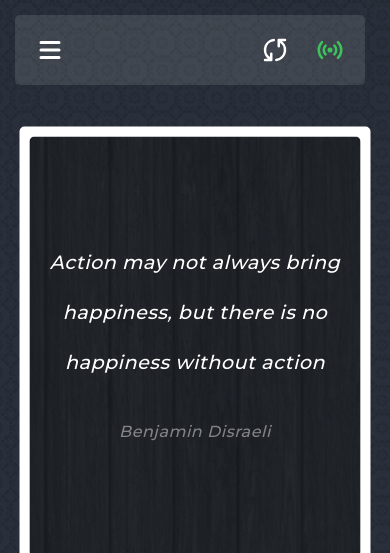
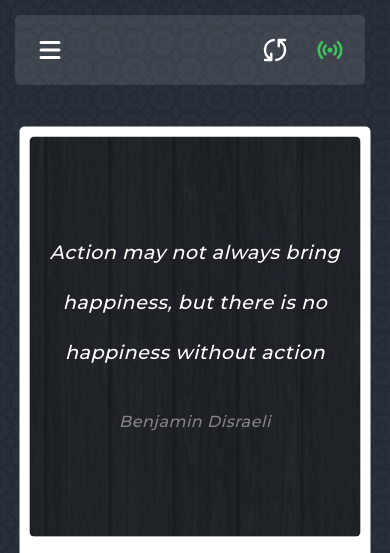
Before and after one commit to porosh2002/Quote-Generator, a plain HTML site: page index.html in a window 390 px wide. Shown: the top 553 px of the page. Drawn offline with nearby package versions, Linux system fonts and the light colour scheme; no server answers.

Commit message:
UI update

```diff
--- a/style.css
+++ b/style.css
@@ -110,7 +110,7 @@ body{
 }
 @media screen and (max-width:1024px) {
   .Quote{
-    height:400px;
+    height:45vh;
     overflow: scroll;
     margin:10px;
     padding:10px ;
```
